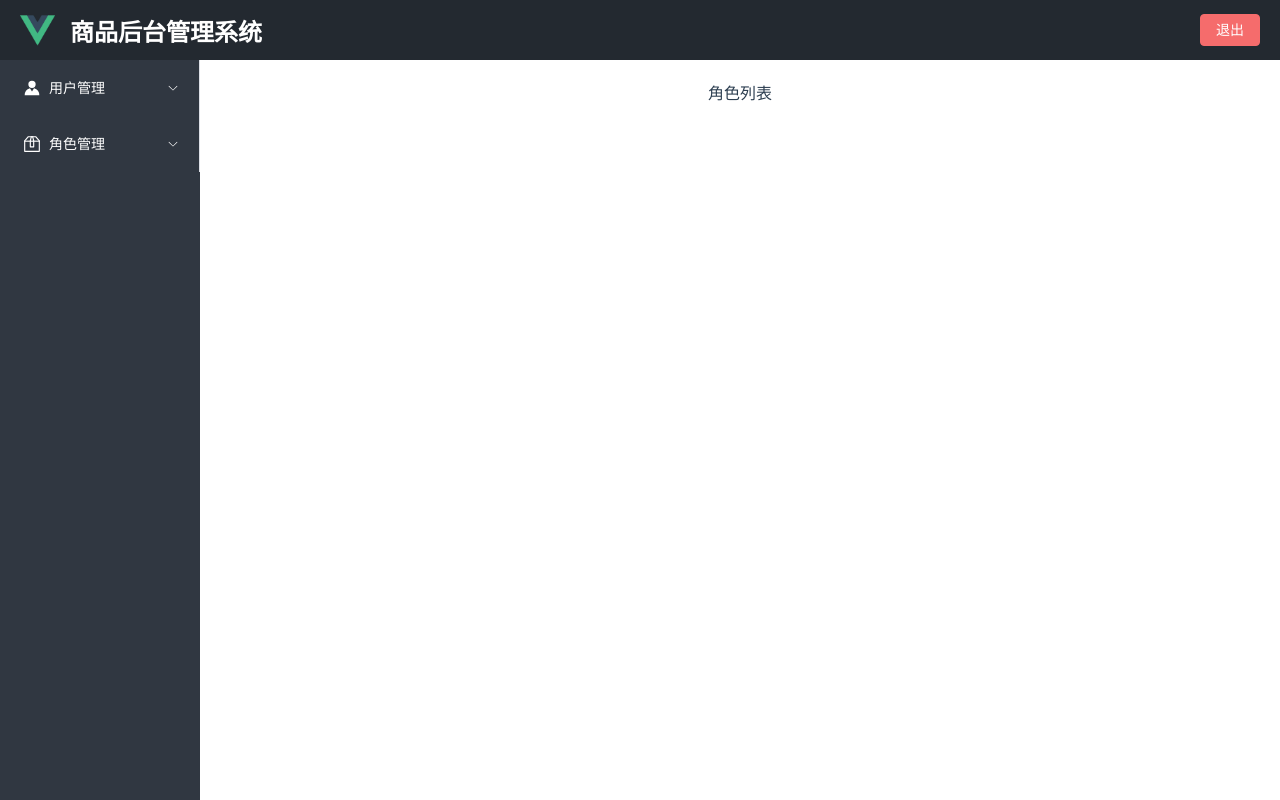
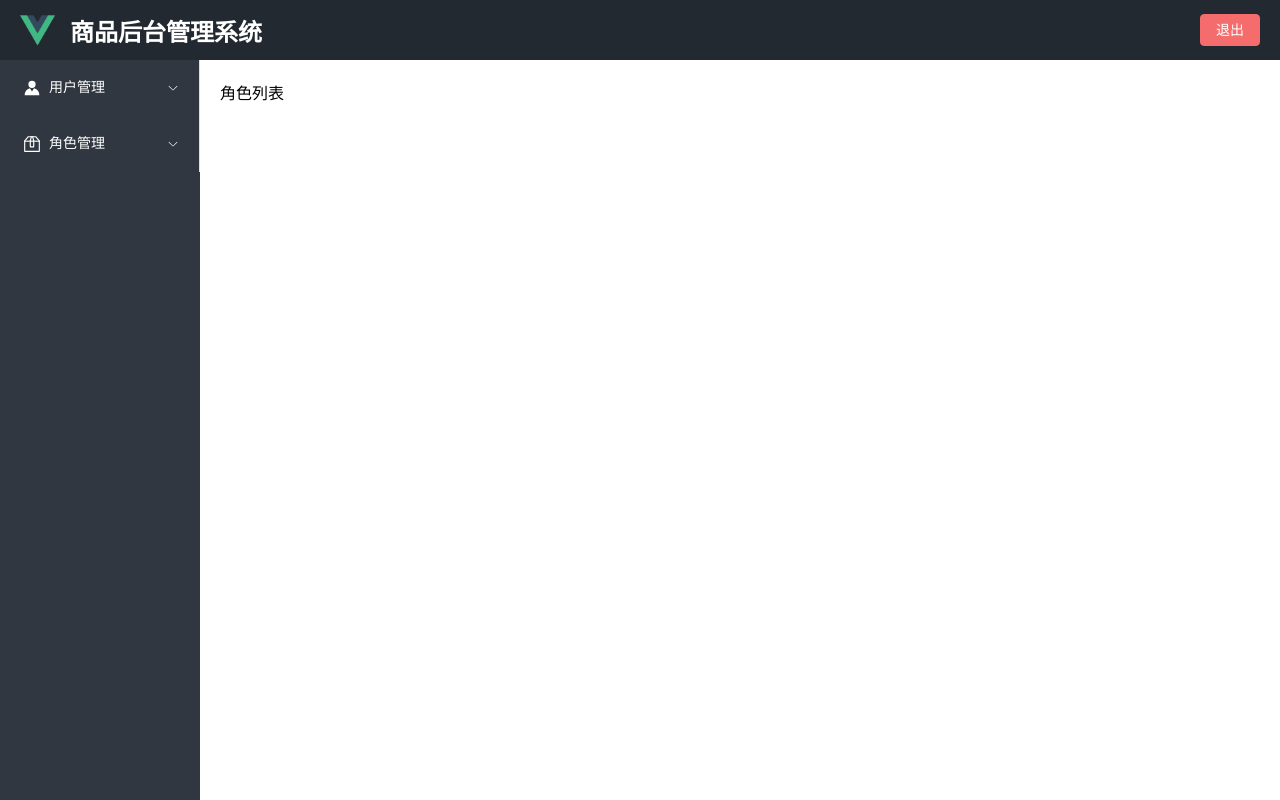
Before and after one commit to crazymen-nanke/shop, a Vue app: page /roles in a window 1280 px wide. Built offline with nearby package versions, Linux system fonts and the light colour scheme.

Commit message:
删除准备工作时的HelloWorld页面

```diff
--- a/src/App.vue
+++ b/src/App.vue
@@ -7,27 +7,6 @@
 * {
   margin: 0;
   padding: 0;
-}
-
-#app {
-  font-family: Avenir, Helvetica, Arial, sans-serif;
-  -webkit-font-smoothing: antialiased;
-  -moz-osx-font-smoothing: grayscale;
-  text-align: center;
-  color: #2c3e50;
-}
-
-nav {
-  padding: 30px;
-}
-
-nav a {
-  font-weight: bold;
-  color: #2c3e50;
-}
-
-nav a.router-link-exact-active {
-  color: #42b983;
 }
 
 /* flex布局样式 */
--- a/src/components/HelloWorld.vue
+++ /dev/null
@@ -1,35 +0,0 @@
-<template>
-  <div class="hello">
-    {{ msg }}
-  </div>
-</template>
-
-<script>
-export default {
-  name: 'HelloWorld',
-  props: {
-    msg: String
-  }
-}
-</script>
-
-<!-- Add "scoped" attribute to limit CSS to this component only -->
-<style scoped>
-h3 {
-  margin: 40px 0 0;
-}
-
-ul {
-  list-style-type: none;
-  padding: 0;
-}
-
-li {
-  display: inline-block;
-  margin: 0 10px;
-}
-
-a {
-  color: #42b983;
-}
-</style>
```
